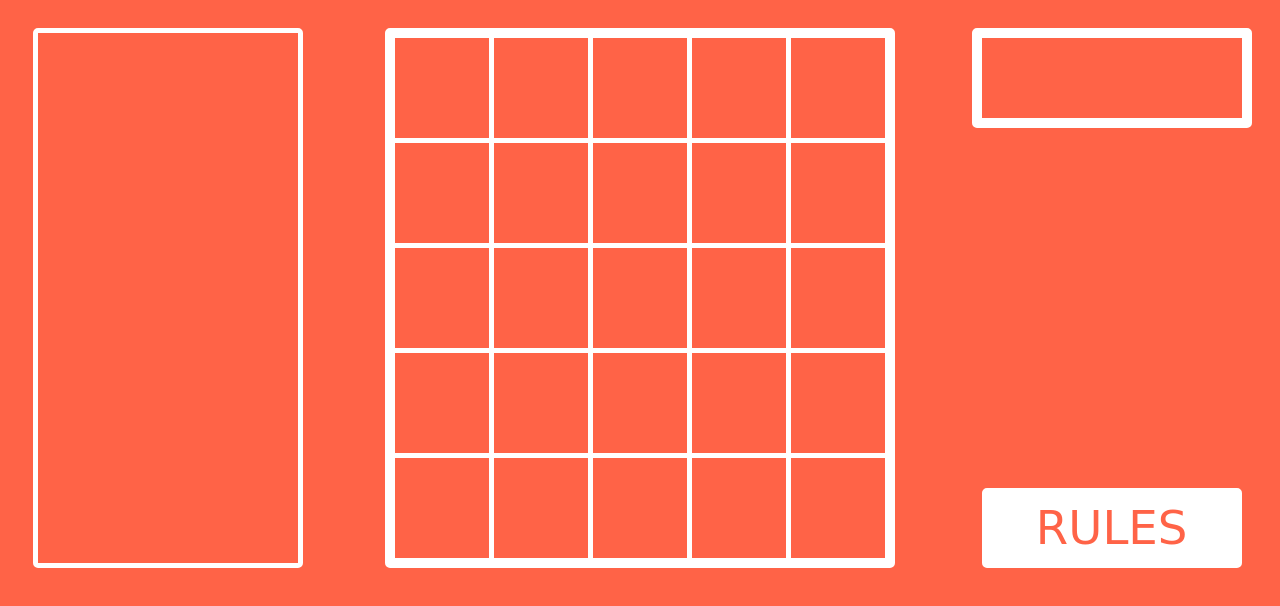
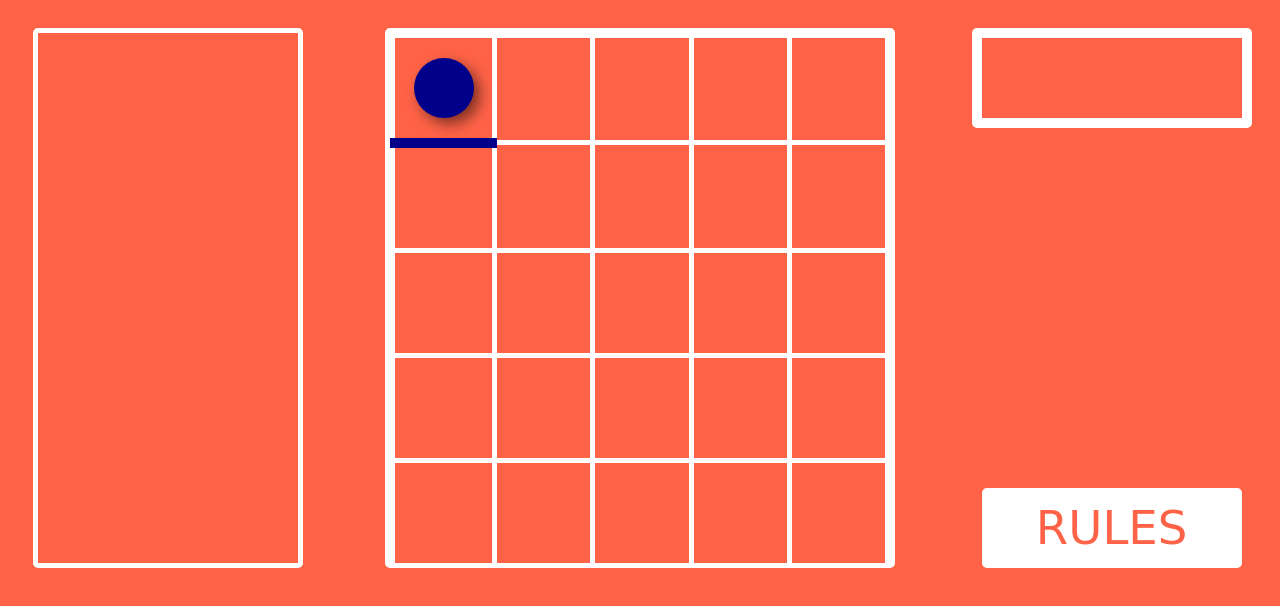
Before and after one commit to deluxeismassive/Barricade-Q1, a plain HTML site: page index.html in a window 1280 px wide. Shown: the part 118-724 px from the top of the page. Drawn offline with nearby package versions, Linux system fonts and the light colour scheme; a web font is replaced by a local one.

Commit message:
slight HTML changes

```diff
--- a/index.html
+++ b/index.html
@@ -18,7 +18,7 @@
         <h1 class="headerFont">BARRICADE</h1>
         <div id="board" class="board">
           <table>
-            <tr><td class="wall"><div class="piece">
+            <tr><td class="uwall"><div class="upiece">
 
             </div></td><td></td><td></td><td></td><td></td></tr>
             <tr><td></td><td></td><td></td><td></td><td></td></tr>
```
